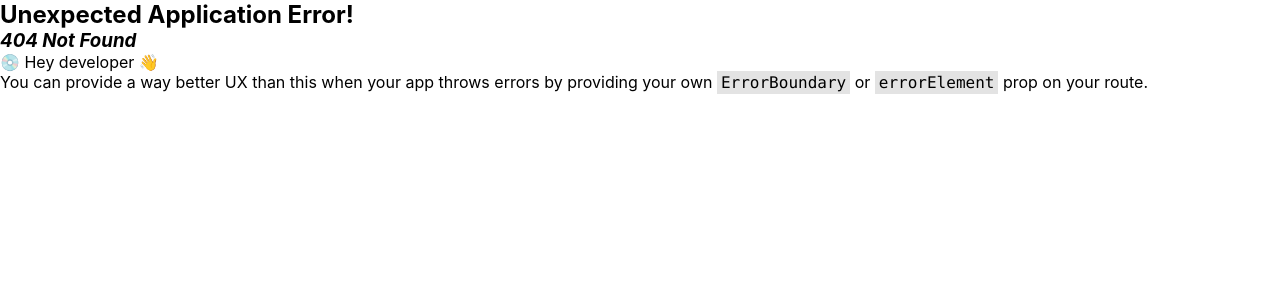
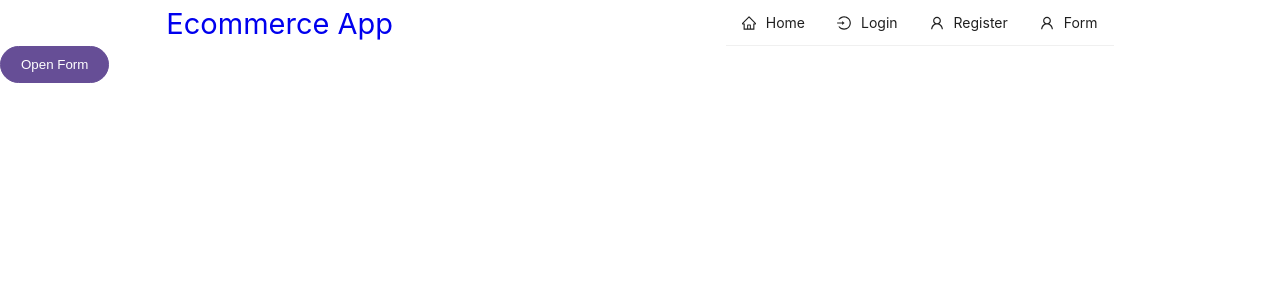
Before and after one commit to Bikramghimire/Marathon, a React (Create React App) app in the folder frontend/: page /form in a window 1280 px wide. Before the commit this address had no page. Shown: the top 300 px of the page. Built offline with nearby package versions, Linux system fonts and the light colour scheme.

Commit message:
reusable components with styled components

```diff
--- /dev/null
+++ b/frontend/src/component/Button.tsx
@@ -0,0 +1,58 @@
+import React from "react";
+import styled from "styled-components";
+interface IPropsType {
+  children?: React.ReactNode;
+  paddingX?: string;
+  paddingY?: string;
+  bg: string;
+  color?: string;
+  br?: string;
+  type?: string;
+}
+
+const CustomButton: React.FC<IPropsType> = ({
+  children,
+  paddingX,
+  paddingY,
+  bg,
+  color,
+  br,
+  type,
+}) => {
+  const ButtonStyle = styled.button`
+    ${() =>
+      type === "outline"
+        ? `
+    padding: ${paddingX}px ${paddingY}px;
+    background-color: ${bg};
+    color: ${color};
+    border: 1px solid ${color};
+    border-radius: ${br}px;
+    cursor: pointer;
+    outline: none;
+    &:hover {
+      color: ${bg};
+      background: ${color};
+      border-color: white;
+      transition: all 0.2s linear;
+    }`
+        : `
+        padding: ${paddingX}px ${paddingY}px;
+        background-color: ${color};
+        color: ${bg};
+        border: 1px solid ${color};
+        border-radius: ${br}px;
+        cursor: pointer;
+        outline: none;
+        &:hover {
+          color: ${color};
+          background: ${bg};
+          border:1px solid ${color}
+          transition: all 0.2s linear;
+        }`}
+  `;
+
+  return <ButtonStyle>{children}</ButtonStyle>;
+};
+
+export default CustomButton;
--- a/frontend/src/component/nav/index.tsx
+++ b/frontend/src/component/nav/index.tsx
@@ -17,6 +17,11 @@ const items = [
   {
     label: "Register",
     key: "register",
+    icon: <UserOutlined />,
+  },
+  {
+    label: "Form",
+    key: "form",
     icon: <UserOutlined />,
   },
 ];
--- /dev/null
+++ b/frontend/src/pages/form/index.tsx
@@ -0,0 +1,21 @@
+import React from "react";
+import CustomButton from "../../component/Button";
+
+const Form = () => {
+  return (
+    <div>
+      <CustomButton
+        paddingX="10"
+        paddingY="20"
+        bg="white"
+        color="#664e96"
+        br="20"
+        type="contained"
+      >
+        Open Form
+      </CustomButton>
+    </div>
+  );
+};
+
+export default Form;
--- a/frontend/src/routes/index.tsx
+++ b/frontend/src/routes/index.tsx
@@ -8,6 +8,7 @@ import {
 import Layouts from "../component/layouts";
 import Login from "../pages/auth/Login";
 import Register from "../pages/auth/Register";
+import Form from "../pages/form";
 import Home from "../pages/Home";
 
 export const router = createBrowserRouter(
@@ -17,6 +18,7 @@ export const router = createBrowserRouter(
         <Route path="/" element={<Home />} />
         <Route path="/login" element={<Login />} />
         <Route path="/register" element={<Register />} />
+        <Route path="/form" element={<Form />} />
       </Route>
     </>
   )
```
